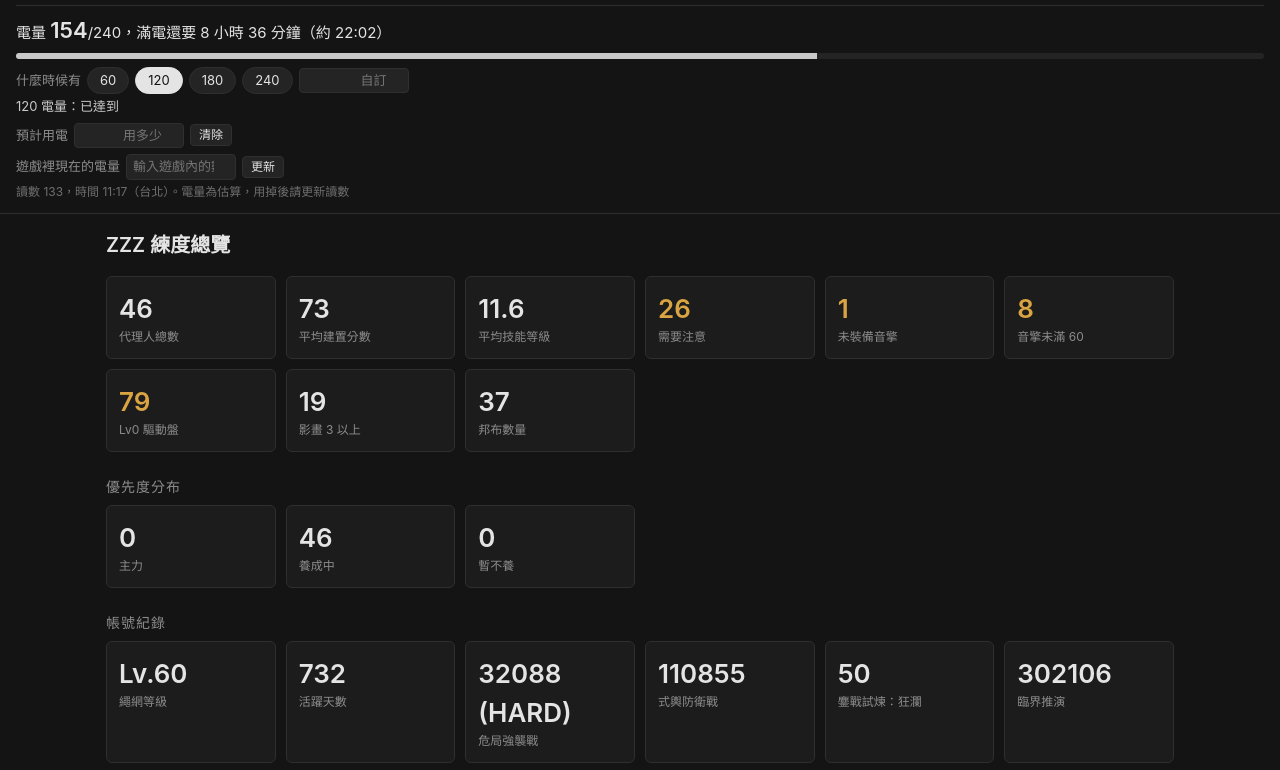
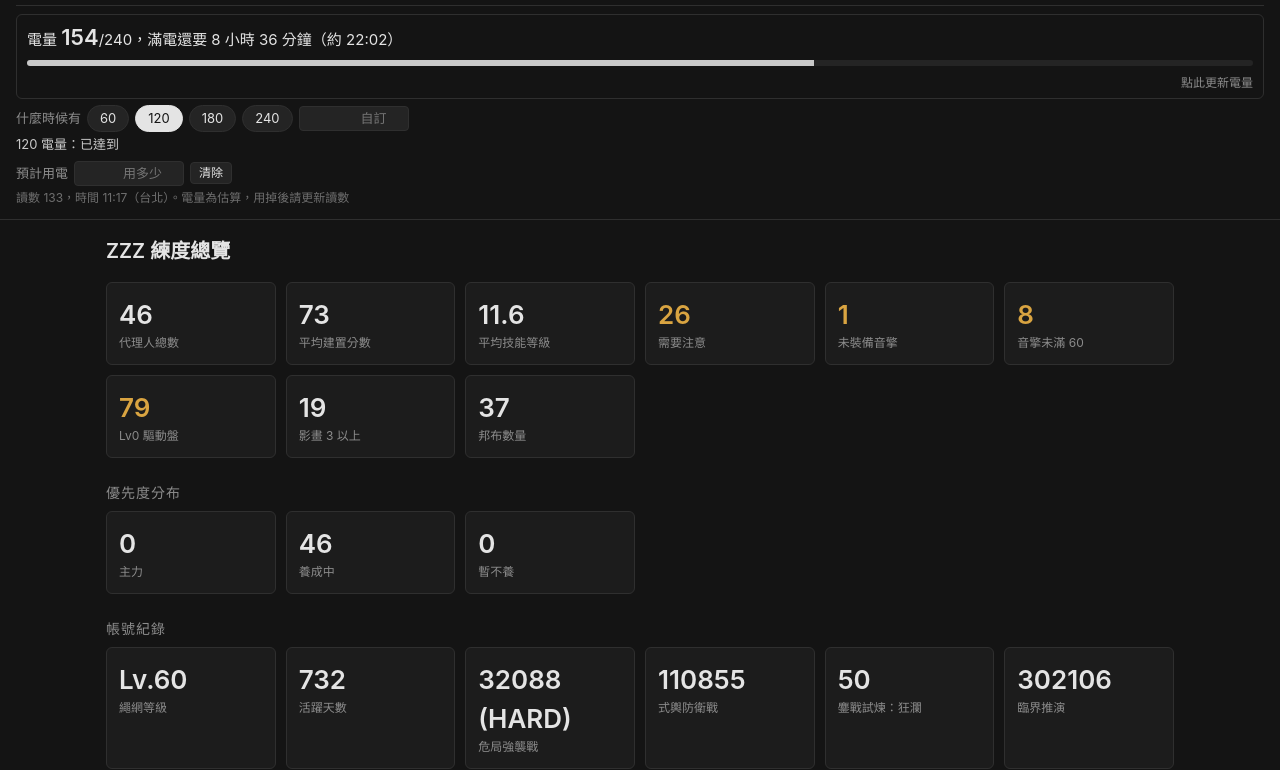
Before and after one commit to ChaN0iR/zzz-dashboard, a plain HTML site: page index.html in a window 1280 px wide. Shown: the part 50-820 px from the top of the page. Drawn offline with Linux system fonts and the light colour scheme.

Commit message:
Battery: tap battery area to update inline; empty = HoYoLAB sync

```diff
--- a/app.js
+++ b/app.js
@@ -204,11 +204,14 @@
    bn.textContent='讀數 '+b.v+'，時間 '+p(ad.getUTCHours())+':'+p(ad.getUTCMinutes())+'（台北）。電量為估算，用掉後請更新讀數'+(stale?'；讀數已超過 6 小時':'');
    bn.style.color=stale?'#c0392b':'';bn.style.opacity=stale?'1':'.75';}
 }
+function bf2(){return document.getElementById('bform');}
 function initBattery(){
   var el=document.getElementById('bat');if(!el)return;
   var goals=[60,120,180,240];
-  el.innerHTML='<div id="bmain" class="bmain"></div>'+
-   '<div class="bbar"><i id="bfill"></i></div>'+
+  el.innerHTML='<div id="btap" class="btap" role="button" tabindex="0" aria-expanded="false" aria-label="點此更新電量"><div id="bmain" class="bmain"></div>'+
+   '<div class="bbar"><i id="bfill"></i></div><div class="bhint">點此更新電量</div></div>'+
+   '<form id="bform" class="bblk bform" hidden novalidate><label class="bl" for="bin">遊戲裡現在的電量</label> <input id="bin" type="number" inputmode="numeric" pattern="[0-9]*" min="0" max="240" placeholder="留空＝同步"> <button type="submit" class="mini" id="bset">確認</button> <button type="button" class="mini" id="bcx">取消</button></form>'+
+   '<div id="bok" class="bres" aria-live="polite"></div>'+
    '<div class="bblk"><span class="bl">什麼時候有</span> '+
    goals.map(function(x){return '<button class="chip" data-g="'+x+'">'+x+'</button>';}).join('')+
    '<input id="bgi" type="number" min="1" max="'+CAP+'" placeholder="自訂"></div>'+
@@ -216,9 +219,7 @@
    '<div class="bblk"><span class="bl">預計用電</span> <input id="bsi" type="number" min="1" max="999" placeholder="用多少"> '+
    '<button class="mini" id="bsc">清除</button></div>'+
    '<div id="bsp" class="bres"></div>'+
-   '<div class="bblk"><label class="bl" for="bin">遊戲裡現在的電量</label> <input id="bin" type="number" inputmode="numeric" pattern="[0-9]*" min="0" max="240" placeholder="輸入遊戲內的數字"> <button type="button" class="mini" id="bset">更新</button></div>'+
-   '<div id="bok" class="bres" aria-live="polite"></div>'+
-   '<div id="bnote" class="small"></div>';
+      '<div id="bnote" class="small"></div>';
   var gi=document.getElementById('bgi'),si=document.getElementById('bsi');
   function chips(){[].forEach.call(el.querySelectorAll('.chip'),function(c){c.classList.toggle('on',parseInt(c.getAttribute('data-g'),10)===parseInt(S.batteryGoal,10));});}
   function setG(v){v=parseInt(v,10);if(!(v>=1))return;S.batteryGoal=Math.min(CAP,v);save();chips();updateBattery();}
@@ -235,11 +236,15 @@
     if(raw===''){syncHoyolab(ok);return;}
     var v=Number(raw);
     if(raw===''||!/^\d+$/.test(raw)||v<0||v>CAP){ok.textContent='請輸入 0 到 '+CAP+' 的整數';ok.style.color='#d9644a';return;}
-    S.battery={value:v,at:nowISO()};save();bin.value='';updateBattery();
+    S.battery={value:v,at:nowISO()};save();bin.value='';bf2().hidden=true;document.getElementById('btap').setAttribute('aria-expanded','false');updateBattery();
     ok.textContent='已更新為 '+v+'/'+CAP;ok.style.color='#7fb08a';
   }
-  document.getElementById('bset').onclick=setR;
-  bin.onkeydown=function(e){if(e.key==='Enter'){e.preventDefault();setR();}};
+  var bf=document.getElementById('bform'),bt=document.getElementById('btap');
+  function tog(open){bf.hidden=!open;bt.setAttribute('aria-expanded',open?'true':'false');if(open){document.getElementById('bok').textContent='留空直接按確認＝向 HoYoLAB 同步；輸入 0 到 '+CAP+' 則直接儲存';document.getElementById('bok').style.color='';bin.focus();}}
+  bt.onclick=function(){tog(bf.hidden);};
+  bt.onkeydown=function(e){if(e.key==='Enter'||e.key===' '){e.preventDefault();tog(bf.hidden);}};
+  document.getElementById('bcx').onclick=function(){bin.value='';bf.hidden=true;bt.setAttribute('aria-expanded','false');document.getElementById('bok').textContent='';};
+  bf.onsubmit=function(e){e.preventDefault();setR();};
   chips();updateBattery();
   if(typeof setInterval==='function')setInterval(updateBattery,30000);
 }
--- a/style.css
+++ b/style.css
@@ -79,3 +79,7 @@
 @media(max-width:700px){.brand img{height:26px}.brand{font-size:15px}}
 
 .logobtn{background:none;border:0;padding:0;margin:0;cursor:pointer;display:flex;-webkit-tap-highlight-color:transparent;transition:transform .1s,opacity .1s}.logobtn:active{transform:scale(.92);opacity:.7}.logobtn:focus-visible{outline:2px solid var(--t);outline-offset:3px;border-radius:4px}.brandname{color:var(--t)}
+
+.btap{cursor:pointer;border:1px solid var(--b);border-radius:6px;padding:6px 10px;-webkit-tap-highlight-color:transparent}.btap:active{background:var(--p2)}.btap:focus-visible{outline:2px solid var(--t);outline-offset:2px}
+.bhint{color:var(--m);font-size:12px;text-align:right}
+.bform[hidden]{display:none}
```
